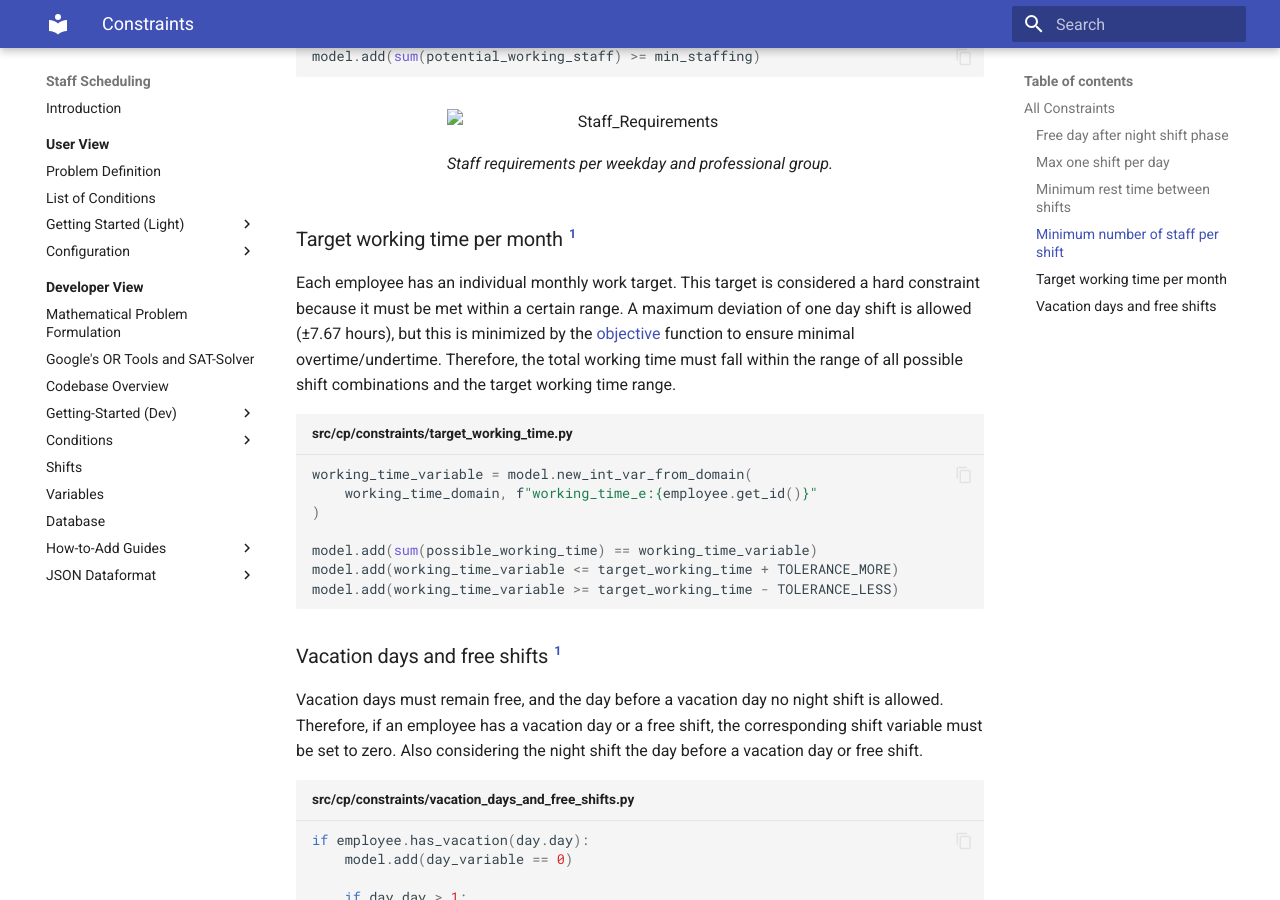
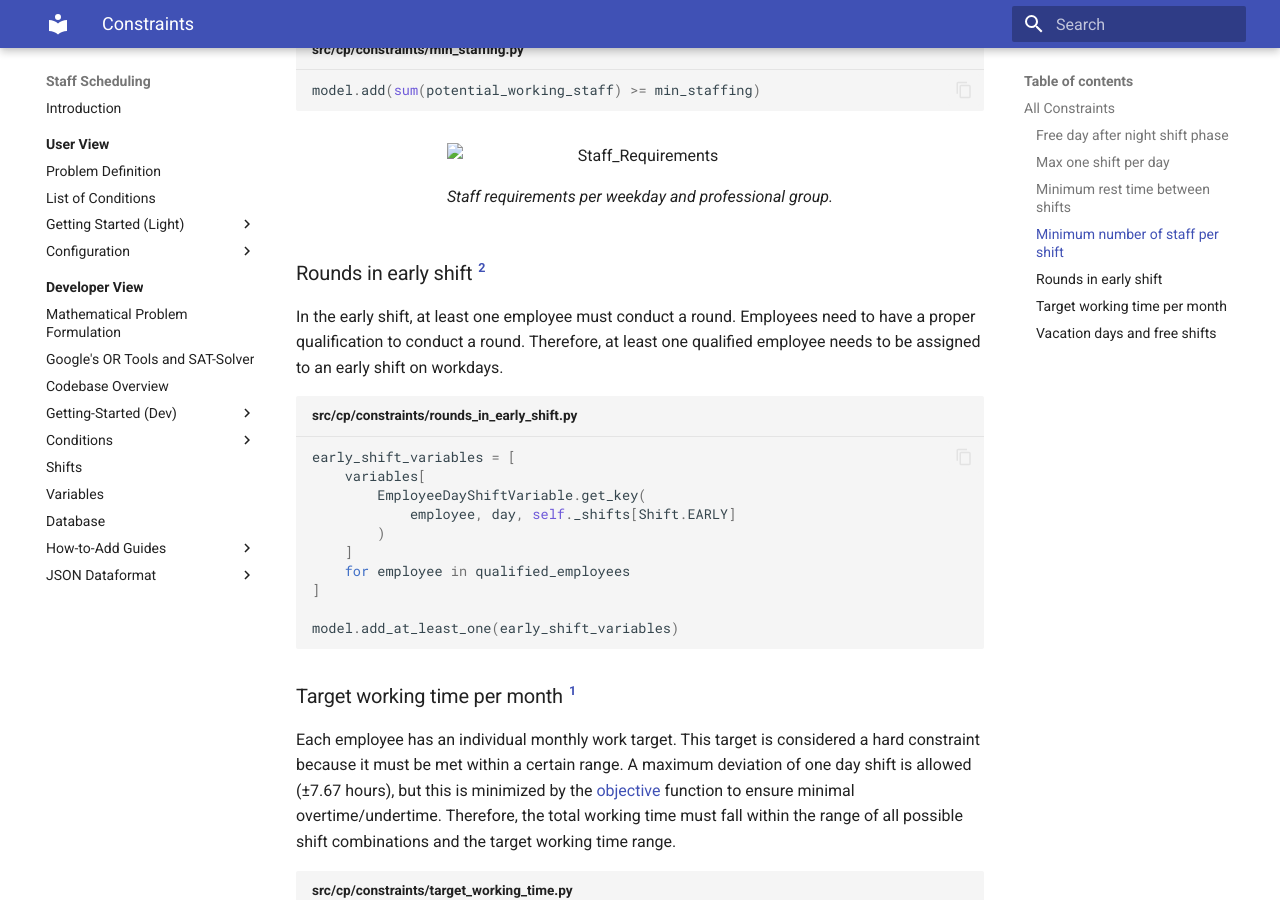
Before and after one commit to CombiRWTH/StaffScheduling, an MkDocs documentation site: the page built from docs/collection-of-old-docs/concepts/constraints.md, in a window 1280 px wide and 900 px high, scrolled down 1190 px. Built offline with MkDocs 1.6.1 and Material for MkDocs 9.7.7, drawn with Linux system fonts in a browser that asks for light colours; some of the changed text lies outside the part shown.

Commit message:
docs: add documentation for newly created constraint
#115

````diff
--- a/docs/collection-of-old-docs/concepts/constraints.md
+++ b/docs/collection-of-old-docs/concepts/constraints.md
@@ -7,6 +7,7 @@ For soft constraints, see the [Objectives](/concepts/objectives) chapter.
 - [Max one shift per day](#max-one-shift-per-day)
 - [Minimum rest time between shifts](#minimum-rest-time-between-shifts)
 - [Minimum number of staff per shift](#minimum-number-of-staff-per-shift)
+- [Rounds in early shift](#rounds-in-early-shift)
 - [Target working time per month](#target-working-time-per-month)
 - [Vacation days and free shifts](#vacation-days-and-free-shifts)
 
@@ -43,6 +44,25 @@ model.add(sum(potential_working_staff) >= min_staffing)
 /// caption
 Staff requirements per weekday and professional group.
 ///
+
+## Rounds in early shift [^2]
+
+In the early shift, at least one employee must conduct a round.
+Employees need to have a proper qualification to conduct a round.
+Therefore, at least one qualified employee needs to be assigned to an early shift on workdays.
+
+```python title="src/cp/constraints/rounds_in_early_shift.py"
+early_shift_variables = [
+    variables[
+        EmployeeDayShiftVariable.get_key(
+            employee, day, self._shifts[Shift.EARLY]
+        )
+    ]
+    for employee in qualified_employees
+]
+
+model.add_at_least_one(early_shift_variables)
+```
 
 ## Target working time per month [^1]
 
--- a/mkdocs.yml
+++ b/mkdocs.yml
@@ -121,6 +121,7 @@ markdown_extensions:
   - pymdownx.tasklist:
       custom_checkbox: true
   - pymdownx.tilde
+  - pymdownx.snippets
   - pymdownx.superfences:
       custom_fences:
         - name: mermaid
````
